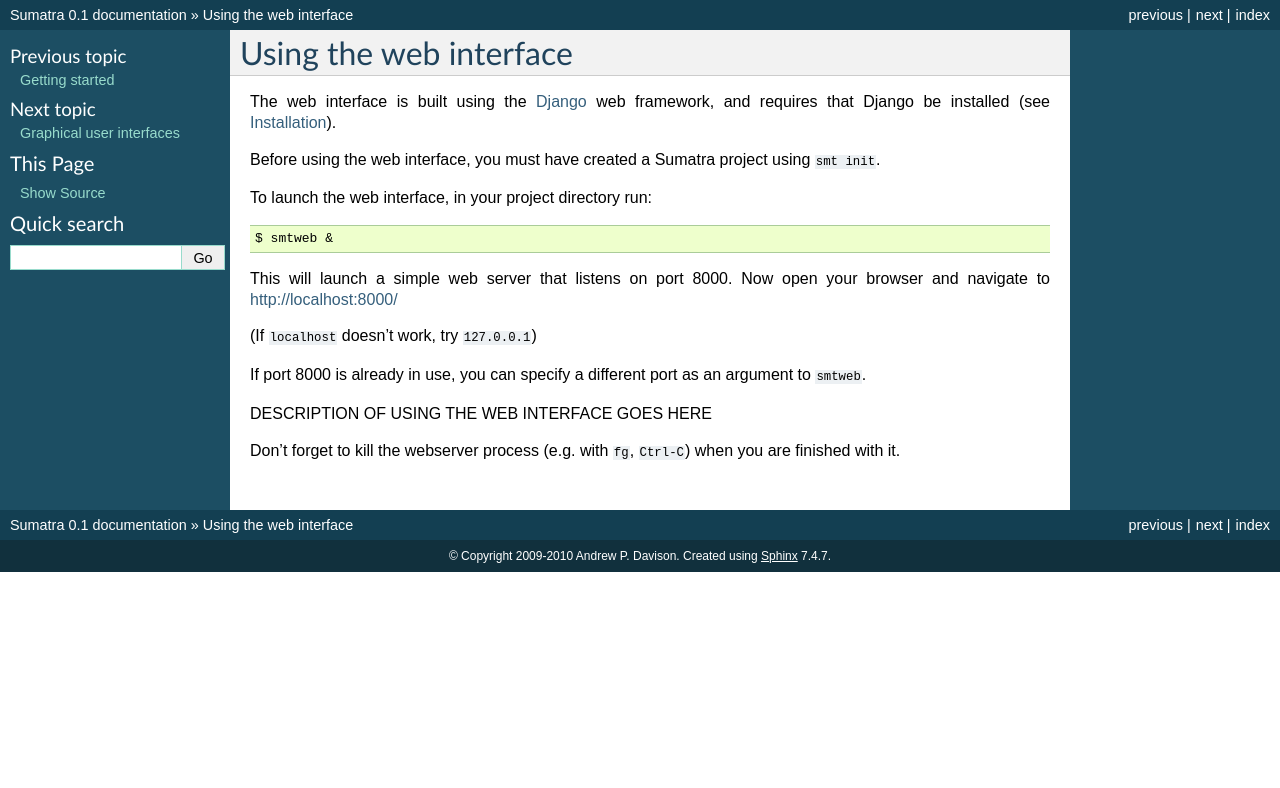
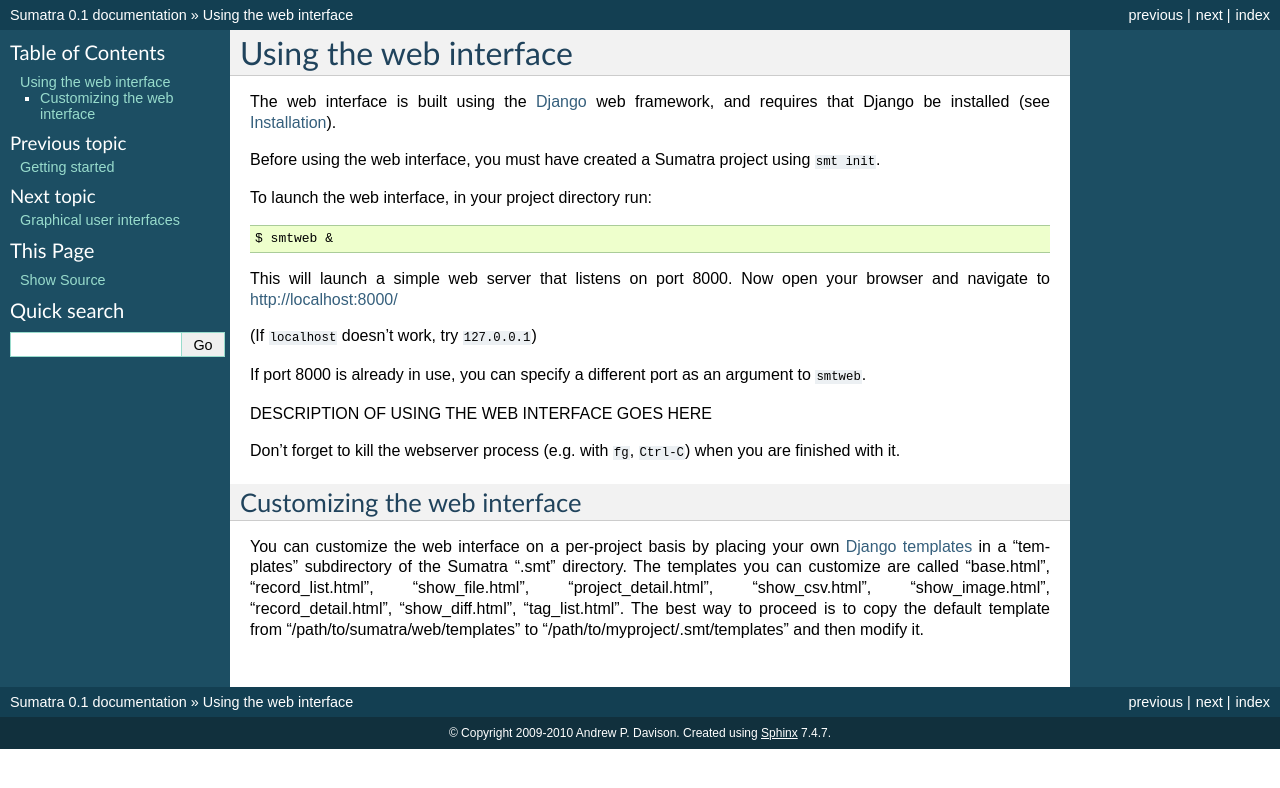
Before and after one commit to open-research/sumatra, a Sphinx documentation site: the page built from doc/web_interface.txt, in a window 1280 px wide. Shown: the top 788 px of the page. Built offline with Sphinx 7.4.7, drawn with Linux system fonts in a browser that asks for light colours; pages that are not in the unit, such as notebooks, are missing from menus.

Commit message:
Can now place project-specific templates for the web interface in `.smt/templates`, as requested in ticket:4. See doc/web_interface.txt for more details.

```diff
--- a/doc/web_interface.txt
+++ b/doc/web_interface.txt
@@ -26,4 +26,17 @@
 Don't forget to kill the webserver process (e.g. with ``fg``, ``Ctrl-C``) when you are
 finished with it.
 
+
+Customizing the web interface
+-----------------------------
+
+You can customize the web interface on a per-project basis by placing your own
+`Django templates`_ in a "templates" subdirectory of the Sumatra ".smt" directory.
+The templates you can customize are called "base.html", "record_list.html",
+"show_file.html", "project_detail.html", "show_csv.html", "show_image.html",
+"record_detail.html", "show_diff.html", "tag_list.html". The best way to proceed
+is to copy the default template from "/path/to/sumatra/web/templates"
+to "/path/to/myproject/.smt/templates" and then modify it.
+
 .. _Django: http://www.djangoproject.com/
+.. _`Django templates`: http://docs.djangoproject.com/en/1.2/topics/templates/
```
Also changed, not shown: 1 other file.
